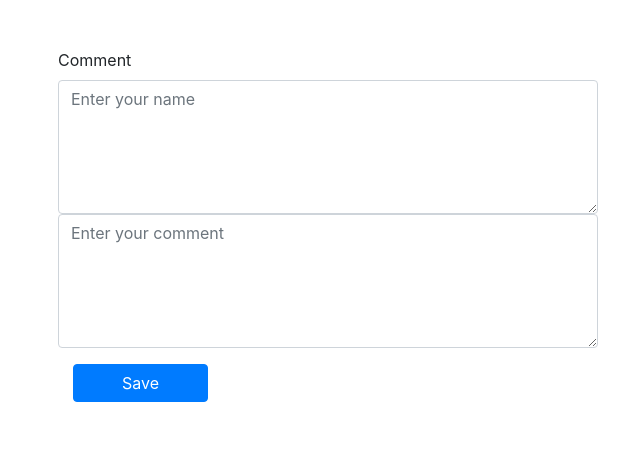
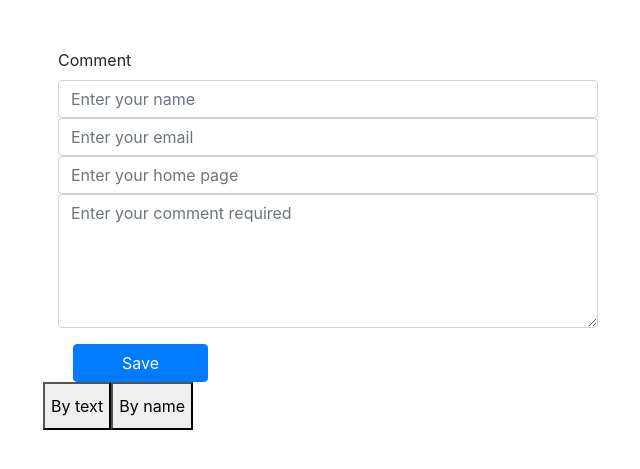
Before and after one commit to dimakudrynskyi/CommentProject, a Django app: page /chat/1 in a window 1280 px wide. Shown: the part 56-525 px from the top of the page, without its empty margins (312-952 px from the left). Run offline with Django 4.2, Linux system fonts and the light colour scheme; data that the repository does not hold is empty.

Commit message:
Add ability to sort comments by user name

```diff
--- a/src/message/models.py
+++ b/src/message/models.py
@@ -7,6 +7,8 @@ from src.chat.models import Chat
 class Message(models.Model):
     chat_id = models.ForeignKey(Chat, on_delete=models.DO_NOTHING, related_name="chat_id", null=True)
     user = models.CharField(max_length=255, null=False, default="")
+    email = models.EmailField(max_length=255, null=False, blank=True)
+    home_page = models.URLField(max_length=555, null=True)
     text = models.TextField(null=False, default="")
 
     class Meta:
--- a/src/message/urls.py
+++ b/src/message/urls.py
@@ -6,4 +6,5 @@ urlpatterns = [
 
     path('<int:id>', views.MessageListView.as_view(), name='message_by_chat_id'),
     path('view/<int:id>', views.MessageDataView.as_view(), name="comment_data"),
+    path('view/<int:id>/<str:sort>', views.MessageDataView.as_view(), name="comment_data")
 ]
--- a/src/message/views.py
+++ b/src/message/views.py
@@ -4,6 +4,7 @@ from django.views import generic
 from django.http import HttpResponse, JsonResponse
 from django.urls import reverse
 from django.template import loader
+from django.core.paginator import Paginator, EmptyPage, PageNotAnInteger
 
 from .models import Message
 from src.chat.models import Chat
@@ -22,30 +23,56 @@ class MessageListView(generic.View):
         print(request.POST)
         print("KWARGS ---", kwargs)
         if request.method == "POST":
-            user=request.POST.get('user')
+            user=request.POST.get('user_name')
+            email=request.POST.get('email')
+            home_page=request.POST.get('home_page')
             text=request.POST.get('comment')
-            # form = self.form_class(request.POST)
-            # form.save()
-            # if form.is_valid():
             chat_instance = Chat.objects.get(id=kwargs['id'])
-            Message.objects.create(chat_id=chat_instance, user=user, text=text)
+            if not home_page:
+                Message.objects.create(chat_id=chat_instance, user=user, email=email, text=text)
+            elif home_page:
+                Message.objects.create(chat_id=chat_instance, user=user, email=email, home_page=home_page, text=text)
+            else:
+                print('some problem')
             return JsonResponse({'message': 'success'})
-            # return JsonResponse({'message': 'Field couldn\'t validate'})
         return JsonResponse({'message': 'Wrong request'})
 
+
+# def messages_by_chat_id(request, id):
+#     template = loader.get_template("specific_chat/message.html")
+#     comments = Message.objects.filter(chat_id = id)
+#     # paginator = Paginator(comments, 2) # Show 25 contacts per page.
+#     page_num = request.GET.get('page', 1)
+#     paginator = Paginator(comments, 2) # 6 employees per page
+#     page_obj = paginator.get_page(page_num)
+#     try:
+#         page_obj = paginator.page(page_num)
+#     except PageNotAnInteger:
+#         # if page is not an integer, deliver the first page
+#         page_obj = paginator.page(1)
+#     except EmptyPage:
+#         # if the page is out of range, deliver the last page
+#         page_obj = paginator.page(paginator.num_pages)
+#     context = {
+#         "page_obj": page_obj
+#     }
+#     # return render(request, "specific_chat/message.html", {'page_obj': page_obj})
+#     return HttpResponse(template.render(context, request))
 class MessageDataView(generic.View):
     def get(self, request, *args, **kwargs):
         template = loader.get_template("specific_chat/message.html")
-        print(kwargs['id'])
-        comments = Message.objects.filter(chat_id = kwargs['id'])
-        print(comments)
+        try:
+            if kwargs['sort'] == 'text':
+                comments = Message.objects.filter(chat_id = kwargs['id']).order_by('text')
+            elif kwargs['sort'] == 'name':
+                comments = Message.objects.filter(chat_id = kwargs['id']).order_by('name')
+
+
+        except:
+            comments = Message.objects.filter(chat_id = kwargs['id'])
         context = {
-            "comment_list": comments
+            "chat_id": kwargs['id'],
+            "commnt_list": comments
         }
-        print('ALL COMMENT ', context)
+
         return HttpResponse(template.render(context, self.request))
-
-class SaveComment(generic.View):
-
-    def post(self, request, *args, **kwargs):
-        form = MessageForm()
--- a/templates/specific_chat/chat_by_id.html
+++ b/templates/specific_chat/chat_by_id.html
@@ -11,6 +11,7 @@
 {% block content %}
 <div class="container">
     <div class="row pt-5">
+
         <div class="col-6 offset-3">
 
             <form id="formComment" action="{% url 'messages:message_by_chat_id' chat_id %}" autocomplete="off">
@@ -19,8 +20,10 @@
                     <div class="col-12">
                         <div class="form-group validate">
                             <label for="comment">Comment</label>
-                            <textarea rows="5" name="user" class="form-control" placeholder="Enter your name"></textarea>
-                            <textarea rows="5" name="comment" class="form-control" placeholder="Enter your comment"></textarea>
+                            <input rows="5" name="user_name" class="form-control" placeholder="Enter your name" required>
+                            <input rows="5" type="email" name="email" class="form-control" placeholder="Enter your email" required>
+                            <input rows="5" type="url" name="home_page" class="form-control" placeholder="Enter your home page">
+                            <textarea rows="5" id="comment" name="comment" class="form-control" placeholder="Enter your comment required"></textarea>
                             <small class="text-red text-muted mySpan"></small>
                         </div>
                     <div class="col-6">
@@ -28,12 +31,13 @@
                     </div>
                 </div>
             </form>
-
+            <button onclick="sortCommentsByText('{{ chat_id }}', 'text')">By text</button>
+            <button onclick="sortCommentsByText('{{ chat_id }}', 'name')">By name</button>
             <div class="comment-content mt-5" data-url="{% url 'messages:comment_data' chat_id%}">
-
             </div>
         </div>
     </div>
+
 </div>
 {% endblock content %}
 
@@ -52,6 +56,19 @@
             }
         });
     }
+    function sortCommentsByText(chat_id, sort_by){
+        $.ajax({
+            url: 'view/'+chat_id+'/'+sort_by,
+            type: "GET",
+            success: function(resp){
+                $(".comment-content").html(resp);
+            },
+            error: function(resp){
+                console.log("something went wrong");
+            }
+        });
+    }
+
     getComments();
 
     $("#formComment").on("submit", function(e){
@@ -80,6 +97,7 @@
                 success: function(resp){
                     if(resp.message === 'success'){
                         getComments();
+                        document.getElementById("comment").value = "";
                     }else{
                         alert(resp.message);
                     }
--- a/templates/specific_chat/message.html
+++ b/templates/specific_chat/message.html
@@ -1,7 +1,7 @@
 
 
 <div>
-    {% for comment in comment_list %}
+    {% for comment in commnt_list %}
         <p>{{ comment.text }}</p>
         <hr>
     {% endfor %}
```
Also changed, not shown: src/message/migrations/0003_message_email_message_home_page.py (added).
